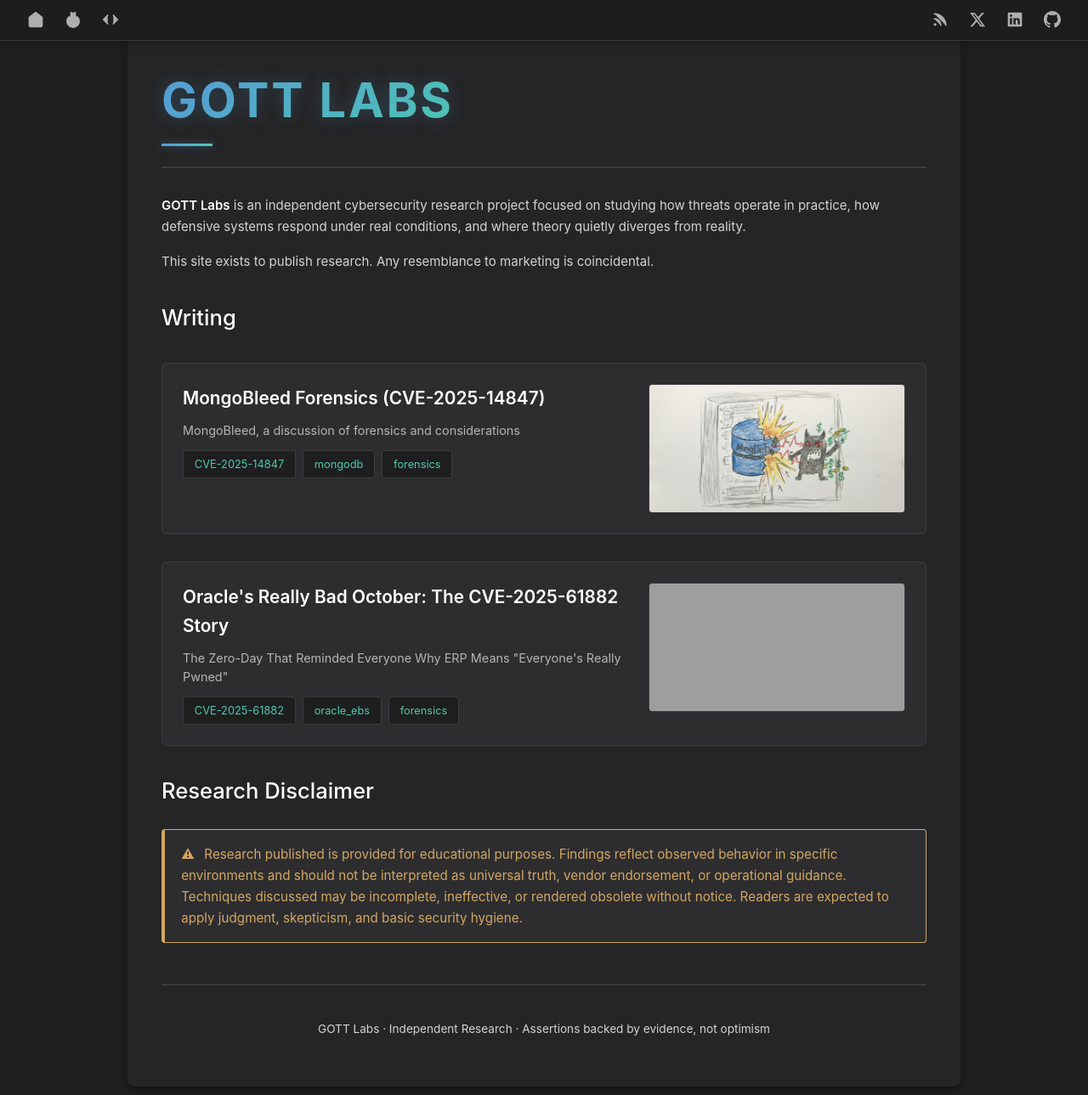
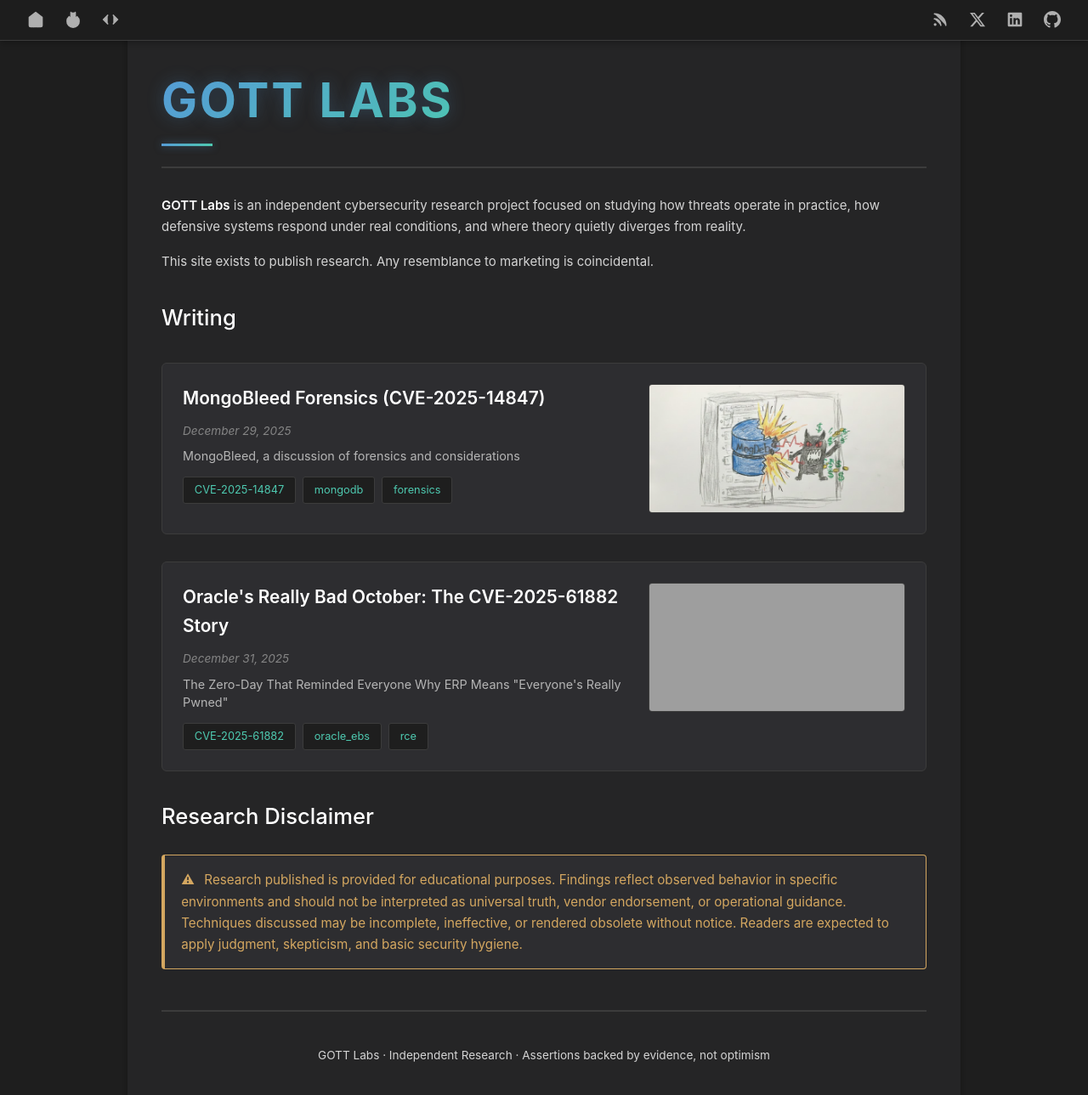
Before and after one commit to gottlabs/home, a Jekyll site: the page built from index.md, in a window 1280 px wide and 1341 px high. Shown: the top 1289 px of the window at 85% size. Built offline with Jekyll 4.4.1, drawn with Linux system fonts in a browser that asks for light colours; grey boxes are pictures that could not be loaded.

Commit message:
Update index.md

```diff
--- a/index.md
+++ b/index.md
@@ -11,6 +11,7 @@ This site exists to publish research. Any resemblance to marketing is coincident
 <div class="research-post">
   <div class="post-content">
     <h4><a href="{{ site.baseurl }}/2025/12/29/mongobleed-forensics">MongoBleed Forensics (CVE-2025-14847)</a></h4>
+    <span class="post-date">December 29, 2025</span>
     <p>MongoBleed, a discussion of forensics and considerations</p>
     <div class="post-tags">
       <span class="tag">CVE-2025-14847</span>
@@ -25,12 +26,13 @@ This site exists to publish research. Any resemblance to marketing is coincident
 
 <div class="research-post">
   <div class="post-content">
-    <h4><a href="{{ site.baseurl }}/2025/12/29/2025-12-31-cve2025-61882">Oracle's Really Bad October: The CVE-2025-61882 Story</a></h4>
+    <h4><a href="{{ site.baseurl }}/2025/12/31/cve2025-61882">Oracle's Really Bad October: The CVE-2025-61882 Story</a></h4>
+    <span class="post-date">December 31, 2025</span>
     <p>The Zero-Day That Reminded Everyone Why ERP Means "Everyone's Really Pwned"</p>
     <div class="post-tags">
       <span class="tag">CVE-2025-61882</span>
       <span class="tag">oracle_ebs</span>
-      <span class="tag">forensics</span>
+      <span class="tag">rce</span>
     </div>
   </div>
   <div class="post-image">
```
